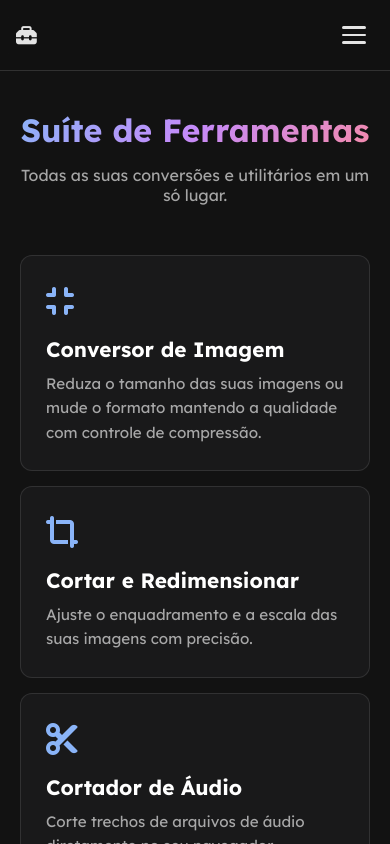
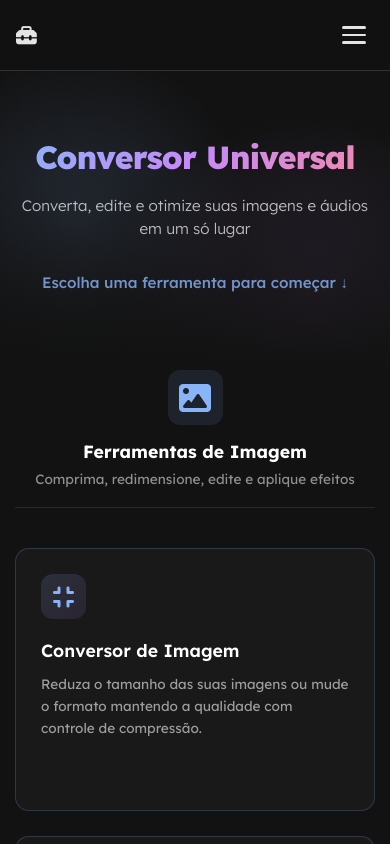
Before and after one commit to joseminelli/Conversor, a Vue app: page / in a window 390 px wide. Shown: the top 844 px of the page. Built offline with nearby package versions, Linux system fonts and the light colour scheme; a web font is replaced by a local one.

Commit message:
fix: Use gsap.fromTo() for card animations to prevent opacity reset
- Changed from gsap.from() to gsap.fromTo() for cards
- Explicitly sets final state (opacity: 1, y: 0) so cards don't disappear
- Ensures smooth animation without visibility issues

```diff
--- a/src/components/layout/HubToolCard.vue
+++ b/src/components/layout/HubToolCard.vue
@@ -1,17 +1,27 @@
 <template>
   <router-link v-if="!tool.external" :to="tool.route" class="tool-card">
-    <div class="icon">
+    <div class="card-background"></div>
+    <div class="icon-wrapper">
+      <div class="icon-bg"></div>
       <i :class="`fa-solid ${tool.icon}`"></i>
     </div>
     <h3>{{ tool.title }}</h3>
     <p>{{ tool.description }}</p>
+    <div class="arrow">
+      <i class="fa-solid fa-arrow-right"></i>
+    </div>
   </router-link>
   <a v-else :href="tool.externalUrl" target="_blank" rel="noopener noreferrer" class="tool-card">
-    <div class="icon">
+    <div class="card-background"></div>
+    <div class="icon-wrapper">
+      <div class="icon-bg"></div>
       <i :class="`fa-solid ${tool.icon}`"></i>
     </div>
     <h3>{{ tool.title }}</h3>
     <p>{{ tool.description }}</p>
+    <div class="arrow">
+      <i class="fa-solid fa-arrow-up-right"></i>
+    </div>
   </a>
 </template>
 
@@ -32,39 +42,154 @@ export default defineComponent({
 
 <style scoped>
 .tool-card {
+  position: relative;
   background: var(--container-bg);
-  border: 1px solid rgba(255, 255, 255, 0.1);
-  border-radius: 12px;
-  padding: 25px;
+  border: 1px solid rgba(138, 180, 248, 0.2);
+  border-radius: 16px;
+  padding: 30px;
   text-decoration: none;
   color: var(--text-color);
-  transition: transform 0.3s ease, box-shadow 0.3s ease, border-color 0.3s ease;
-  display: block;
+  display: flex;
+  flex-direction: column;
   height: 100%;
+  overflow: hidden;
+  transition: all 0.4s cubic-bezier(0.34, 1.56, 0.64, 1);
+  cursor: pointer;
+}
+
+.card-background {
+  position: absolute;
+  top: 0;
+  left: 0;
+  width: 100%;
+  height: 100%;
+  background: radial-gradient(
+    circle at top right,
+    rgba(138, 180, 248, 0.08) 0%,
+    transparent 60%
+  );
+  opacity: 0;
+  transition: opacity 0.4s ease;
+  z-index: -1;
+}
+
+.tool-card:hover .card-background {
+  opacity: 1;
 }
 
 .tool-card:hover {
-  transform: translateY(-5px);
-  box-shadow: 0 8px 25px rgba(0, 0, 0, 0.3);
-  border-color: var(--accent-color);
+  transform: translateY(-8px);
+  border-color: rgba(138, 180, 248, 0.5);
+  box-shadow: 0 20px 40px rgba(138, 180, 248, 0.1), 0 0 60px rgba(138, 180, 248, 0.05);
 }
 
-.icon {
-  font-size: 2rem;
+.icon-wrapper {
+  position: relative;
+  margin-bottom: 20px;
+  display: inline-flex;
+  align-items: center;
+  justify-content: center;
+  width: 50px;
+  height: 50px;
+  z-index: 2;
+}
+
+.icon-bg {
+  position: absolute;
+  inset: 0;
+  background: linear-gradient(135deg, rgba(138, 180, 248, 0.15), rgba(197, 138, 249, 0.1));
+  border-radius: 12px;
+  transition: transform 0.4s ease;
+}
+
+.tool-card:hover .icon-bg {
+  transform: scale(1.15);
+}
+
+.icon-wrapper i {
+  font-size: 1.8rem;
   color: var(--accent-color);
-  margin-bottom: 15px;
+  position: relative;
+  z-index: 1;
+  transition: transform 0.4s ease;
+}
+
+.tool-card:hover .icon-wrapper i {
+  transform: scale(1.2);
 }
 
 h3 {
-  margin: 0 0 10px 0;
-  font-size: 1.3rem;
+  position: relative;
+  z-index: 2;
+  margin: 0 0 12px 0;
+  font-size: 1.2rem;
+  font-weight: 600;
   color: #fff;
+  transition: color 0.3s ease;
+}
+
+.tool-card:hover h3 {
+  color: var(--accent-color);
 }
 
 p {
-  font-size: 0.95rem;
+  position: relative;
+  z-index: 2;
+  font-size: 0.9rem;
   line-height: 1.6;
-  opacity: 0.7;
-  margin: 0;
+  opacity: 0.65;
+  margin: 0 0 15px 0;
+  flex-grow: 1;
+}
+
+.arrow {
+  position: relative;
+  z-index: 2;
+  display: inline-flex;
+  align-items: center;
+  justify-content: center;
+  width: 32px;
+  height: 32px;
+  background: rgba(138, 180, 248, 0.1);
+  border-radius: 8px;
+  color: var(--accent-color);
+  font-size: 0.9rem;
+  transition: all 0.3s ease;
+  opacity: 0;
+  transform: translateX(-10px);
+}
+
+.tool-card:hover .arrow {
+  opacity: 1;
+  transform: translateX(0);
+  background: rgba(138, 180, 248, 0.2);
+}
+
+@media (max-width: 768px) {
+  .tool-card {
+    padding: 25px;
+    border-radius: 14px;
+  }
+
+  .tool-card:hover {
+    transform: translateY(-4px);
+  }
+
+  .icon-wrapper {
+    width: 45px;
+    height: 45px;
+  }
+
+  .icon-wrapper i {
+    font-size: 1.5rem;
+  }
+
+  h3 {
+    font-size: 1.1rem;
+  }
+
+  p {
+    font-size: 0.85rem;
+  }
 }
 </style>
--- a/src/views/HomeView.vue
+++ b/src/views/HomeView.vue
@@ -1,12 +1,84 @@
 <template>
   <div class="hub-container">
-    <h1 ref="title">Suíte de Ferramentas</h1>
-    <p class="subtitle" ref="subtitle">
-      Todas as suas conversões e utilitários em um só lugar.
+    <!-- Hero Section -->
+    <div class="hero-section" ref="hero">
+      <div class="hero-background"></div>
+      <div class="hero-content">
+        <h1 ref="title" class="hero-title">Conversor Universal</h1>
+        <p ref="subtitle" class="hero-subtitle">
+          Converta, edite e otimize suas imagens e áudios em um só lugar
         </p>
+        <div ref="cta" class="hero-cta">
+          <p class="cta-text">Escolha uma ferramenta para começar ↓</p>
+        </div>
+      </div>
+      <div class="hero-gradient"></div>
+    </div>
 
-    <div class="tool-grid" ref="grid">
-      <HubToolCard v-for="tool in tools" :key="tool.id" :tool="tool" class="tool-card-item" />
+    <!-- Categories Section -->
+    <div class="categories-wrapper">
+      <!-- Image Tools -->
+      <section class="category-section" ref="imageSection">
+        <div class="category-header">
+          <div class="category-icon">
+            <i class="fa-solid fa-image"></i>
+          </div>
+          <div>
+            <h2>Ferramentas de Imagem</h2>
+            <p>Comprima, redimensione, edite e aplique efeitos</p>
+          </div>
+        </div>
+        <div class="tool-grid">
+          <HubToolCard
+            v-for="tool in imageTools"
+            :key="tool.id"
+            :tool="tool"
+            class="tool-card-item"
+          />
+        </div>
+      </section>
+
+      <!-- Audio Tools -->
+      <section class="category-section" ref="audioSection">
+        <div class="category-header">
+          <div class="category-icon">
+            <i class="fa-regular fa-waveform-lines"></i>
+          </div>
+          <div>
+            <h2>Ferramentas de Áudio</h2>
+            <p>Corte, converta e processe seus arquivos de áudio</p>
+          </div>
+        </div>
+        <div class="tool-grid">
+          <HubToolCard
+            v-for="tool in audioTools"
+            :key="tool.id"
+            :tool="tool"
+            class="tool-card-item"
+          />
+        </div>
+      </section>
+
+      <!-- Utility Tools -->
+      <section class="category-section" ref="utilitySection">
+        <div class="category-header">
+          <div class="category-icon">
+            <i class="fa-solid fa-wand-magic-sparkles"></i>
+          </div>
+          <div>
+            <h2>Utilitários</h2>
+            <p>Ferramentas práticas para suas necessidades</p>
+          </div>
+        </div>
+        <div class="tool-grid">
+          <HubToolCard
+            v-for="tool in utilityTools"
+            :key="tool.id"
+            :tool="tool"
+            class="tool-card-item"
+          />
+        </div>
+      </section>
     </div>
   </div>
 </template>
@@ -14,7 +86,7 @@
 <script lang="ts">
 import { defineComponent } from 'vue'
 import gsap from 'gsap'
-import { tools } from '@/data/toolsRegistry'
+import { getToolsByCategory } from '@/data/toolsRegistry'
 import HubToolCard from '@/components/layout/HubToolCard.vue'
 
 export default defineComponent({
@@ -22,9 +94,15 @@ export default defineComponent({
   components: {
     HubToolCard
   },
-  data() {
-    return {
-      tools
+  computed: {
+    imageTools() {
+      return getToolsByCategory('imagens')
+    },
+    audioTools() {
+      return getToolsByCategory('áudio')
+    },
+    utilityTools() {
+      return getToolsByCategory('utilitários')
     }
   },
   mounted() {
@@ -34,43 +112,107 @@ export default defineComponent({
     animateEntry() {
       const timeline = gsap.timeline()
 
-      // Animate title
+      // Animate hero background
+      const hero = this.$refs.hero as HTMLElement | undefined
+      if (hero) {
         timeline.from(
-        this.$refs.title,
+          hero,
           {
             opacity: 0,
-          y: -20,
-          duration: 0.6,
+            duration: 0.8,
             ease: 'power2.out'
           },
           0
         )
+      }
+
+      // Animate title
+      const title = this.$refs.title as HTMLElement | undefined
+      if (title) {
+        timeline.from(
+          title,
+          {
+            opacity: 0,
+            y: -30,
+            duration: 0.7,
+            ease: 'power2.out'
+          },
+          0.1
+        )
+      }
 
       // Animate subtitle
+      const subtitle = this.$refs.subtitle as HTMLElement | undefined
+      if (subtitle) {
         timeline.from(
-        this.$refs.subtitle,
+          subtitle,
+          {
+            opacity: 0,
+            y: -20,
+            duration: 0.7,
+            ease: 'power2.out'
+          },
+          0.2
+        )
+      }
+
+      // Animate CTA
+      const cta = this.$refs.cta as HTMLElement | undefined
+      if (cta) {
+        timeline.from(
+          cta,
           {
             opacity: 0,
             y: -10,
             duration: 0.6,
             ease: 'power2.out'
           },
-        0.2
+          0.3
         )
+      }
 
-      // Animate cards with stagger
-      const cards = this.$refs.grid?.querySelectorAll('.tool-card-item') || []
+      // Animate category sections
+      const imageSection = this.$refs.imageSection as HTMLElement | undefined
+      const audioSection = this.$refs.audioSection as HTMLElement | undefined
+      const utilitySection = this.$refs.utilitySection as HTMLElement | undefined
+
+      const sections = [imageSection, audioSection, utilitySection].filter(Boolean)
+
+      sections.forEach((section, index) => {
+        if (section) {
           timeline.from(
+            section,
+            {
+              opacity: 0,
+              y: 30,
+              duration: 0.6,
+              ease: 'back.out(1.1)'
+            },
+            0.5 + index * 0.15
+          )
+        }
+      })
+
+      // Animate all cards with stagger
+      setTimeout(() => {
+        const cards = document.querySelectorAll('.tool-card-item')
+        if (cards.length > 0) {
+          gsap.fromTo(
             cards,
             {
               opacity: 0,
-          y: 20,
+              y: 20
+            },
+            {
+              opacity: 1,
+              y: 0,
               duration: 0.5,
-          stagger: 0.08,
-          ease: 'back.out(1.3)'
-        },
-        0.4
+              stagger: 0.05,
+              ease: 'back.out(1.2)'
+            }
           )
+        }
+      }, 800)
     }
   }
 })
@@ -78,27 +220,135 @@ export default defineComponent({
 
 <style scoped>
 .hub-container {
-  max-width: 1200px;
-  margin: 40px auto;
-  padding: 20px;
+  width: 100%;
 }
 
-h1 {
+/* Hero Section */
+.hero-section {
+  position: relative;
+  min-height: 400px;
+  display: flex;
+  flex-direction: column;
+  align-items: center;
+  justify-content: center;
+  padding: 60px 20px;
+  overflow: hidden;
+}
+
+.hero-background {
+  position: absolute;
+  top: 0;
+  left: 0;
+  width: 100%;
+  height: 100%;
+  background: radial-gradient(circle at 20% 50%, rgba(138, 180, 248, 0.15) 0%, transparent 50%),
+              radial-gradient(circle at 80% 80%, rgba(197, 138, 249, 0.15) 0%, transparent 50%);
+  z-index: 0;
+}
+
+.hero-gradient {
+  position: absolute;
+  bottom: 0;
+  left: 0;
+  width: 100%;
+  height: 200px;
+  background: linear-gradient(to bottom, transparent, var(--bg-color));
+  z-index: 1;
+}
+
+.hero-content {
+  position: relative;
+  z-index: 2;
   text-align: center;
-  font-size: 2.5rem;
-  margin-bottom: 15px;
+  max-width: 700px;
+}
+
+.hero-title {
+  font-size: 4rem;
+  font-weight: 800;
+  letter-spacing: -2px;
+  margin-bottom: 20px;
   background: var(--gradient);
   -webkit-background-clip: text;
   -webkit-text-fill-color: transparent;
   background-clip: text;
+  line-height: 1.1;
 }
 
-.subtitle {
-  text-align: center;
-  font-size: 1.2rem;
+.hero-subtitle {
+  font-size: 1.4rem;
+  color: var(--text-color);
+  opacity: 0.8;
+  margin-bottom: 30px;
+  font-weight: 300;
+  line-height: 1.5;
+}
+
+.hero-cta {
+  margin-top: 40px;
+}
+
+.cta-text {
+  font-size: 0.95rem;
+  color: var(--accent-color);
+  font-weight: 500;
+  opacity: 0.8;
+  animation: float 2s ease-in-out infinite;
+}
+
+@keyframes float {
+  0%, 100% {
+    transform: translateY(0);
+  }
+  50% {
+    transform: translateY(-8px);
+  }
+}
+
+/* Categories Wrapper */
+.categories-wrapper {
+  max-width: 1300px;
+  margin: 0 auto;
+  padding: 0 20px 80px;
+}
+
+.category-section {
+  margin-bottom: 80px;
+}
+
+.category-header {
+  display: flex;
+  align-items: flex-start;
+  gap: 20px;
   margin-bottom: 40px;
-  opacity: 0.7;
+  padding-bottom: 20px;
+  border-bottom: 2px solid rgba(138, 180, 248, 0.2);
+}
+
+.category-icon {
+  font-size: 2.5rem;
+  color: var(--accent-color);
+  flex-shrink: 0;
+  display: flex;
+  align-items: center;
+  justify-content: center;
+  width: 60px;
+  height: 60px;
+  background: rgba(138, 180, 248, 0.1);
+  border-radius: 12px;
+}
+
+.category-header h2 {
+  font-size: 2rem;
+  font-weight: 700;
+  margin-bottom: 8px;
+  color: #fff;
+}
+
+.category-header p {
+  font-size: 1rem;
   color: var(--text-color);
+  opacity: 0.6;
 }
 
 .tool-grid {
@@ -107,23 +357,102 @@ h1 {
   gap: 25px;
 }
 
-@media (max-width: 768px) {
-  .hub-container {
-    margin: 20px auto;
+/* Responsive */
+@media (max-width: 1024px) {
+  .hero-title {
+    font-size: 3rem;
   }
 
-  h1 {
+  .hero-subtitle {
+    font-size: 1.2rem;
+  }
+
+  .category-header {
+    gap: 15px;
+  }
+
+  .category-icon {
+    width: 50px;
+    height: 50px;
     font-size: 2rem;
   }
 
-  .subtitle {
-    font-size: 1rem;
-    margin-bottom: 30px;
+  .category-header h2 {
+    font-size: 1.5rem;
+  }
+}
+
+@media (max-width: 768px) {
+  .hero-section {
+    min-height: 300px;
+    padding: 40px 20px;
+  }
+
+  .hero-title {
+    font-size: 2.5rem;
+    letter-spacing: -1px;
+  }
+
+  .hero-subtitle {
+    font-size: 1.1rem;
+  }
+
+  .categories-wrapper {
+    padding: 0 20px 40px;
+  }
+
+  .category-section {
+    margin-bottom: 50px;
+  }
+
+  .category-header {
+    flex-direction: column;
+    align-items: center;
+    text-align: center;
+    border-bottom: 1px solid rgba(138, 180, 248, 0.15);
+  }
+
+  .category-icon {
+    width: 55px;
+    height: 55px;
+  }
+
+  .category-header h2 {
+    font-size: 1.3rem;
+  }
+
+  .category-header p {
+    font-size: 0.9rem;
   }
 
   .tool-grid {
     grid-template-columns: 1fr;
-    gap: 15px;
+  }
+}
+
+@media (max-width: 480px) {
+  .hero-title {
+    font-size: 2rem;
+  }
+
+  .hero-subtitle {
+    font-size: 0.95rem;
+  }
+
+  .category-header h2 {
+    font-size: 1.1rem;
+  }
+
+  .category-header p {
+    font-size: 0.85rem;
+  }
+
+  .hero-section {
+    padding: 30px 15px;
+  }
+
+  .categories-wrapper {
+    padding: 0 15px 30px;
   }
 }
 </style>
```
Lines whose indentation alone changed are shown as unchanged.
